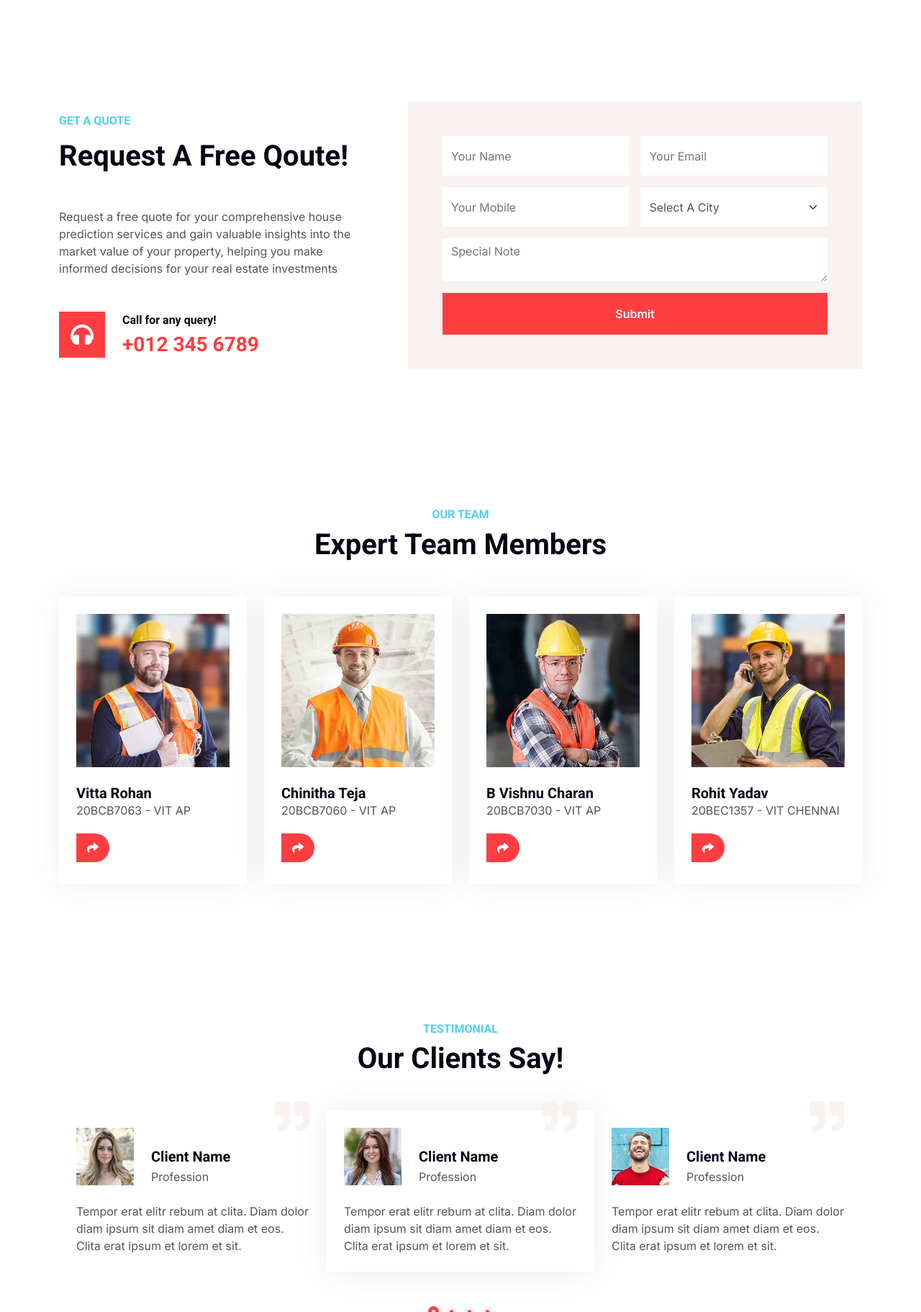
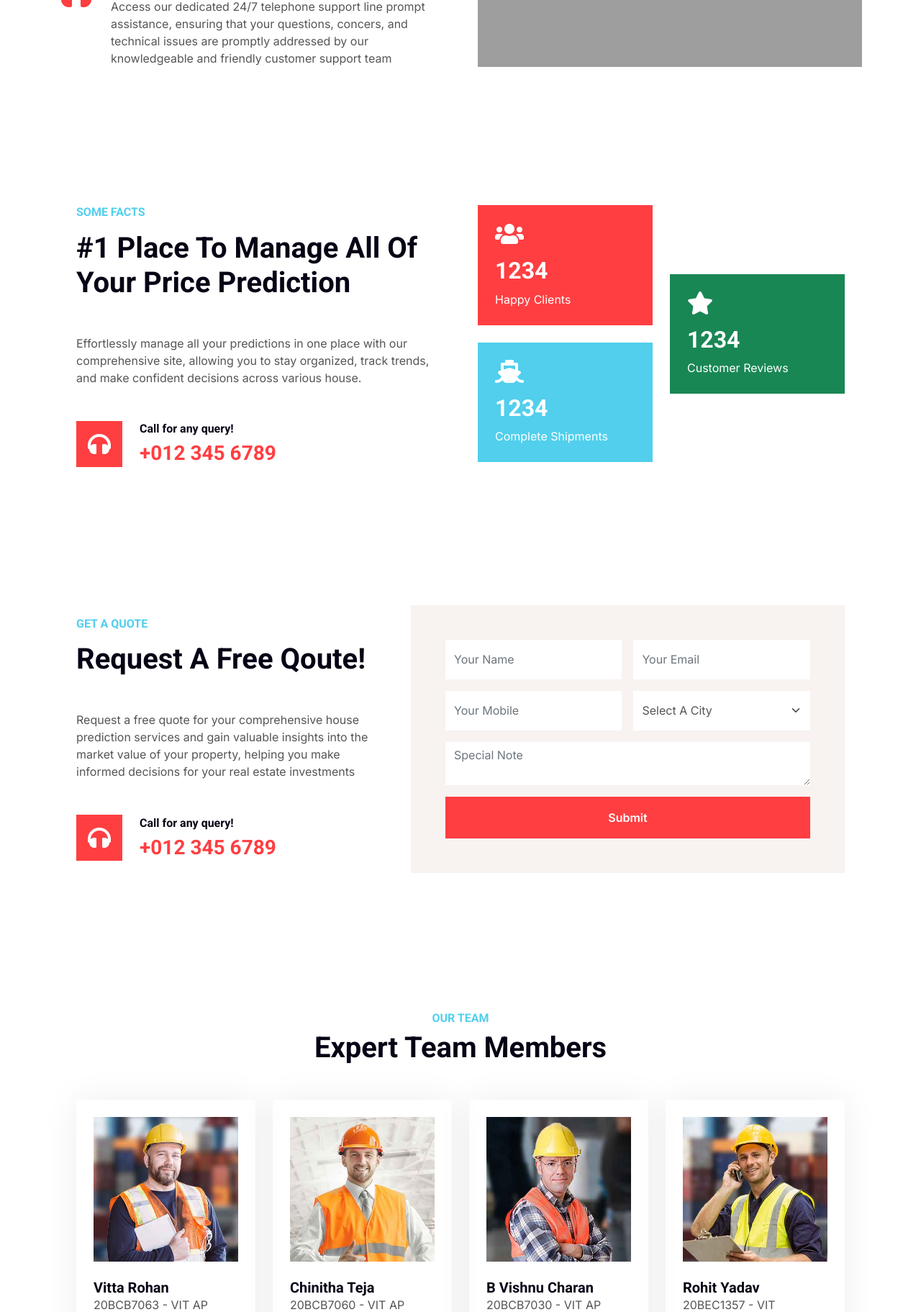
Before and after one commit to Teja-07/Data-Analytics-Project-2023, a Flask app: page / in a window 1280 px wide. Shown: the part 4677-6500 px from the top of the page at 72% size. Run offline with Flask 3, Linux system fonts and the light colour scheme; some libraries are stand-ins or nearby versions; grey boxes are pictures that could not be loaded.

Commit message:
index.html

```diff
--- a/da_project/templates/index.html
+++ b/da_project/templates/index.html
@@ -60,7 +60,7 @@
                         <a href="price.html" class="dropdown-item">Pricing Plan</a>
                         <a href="feature.html" class="dropdown-item">Features</a>
                         <a href="team.html" class="dropdown-item">Our Team</a>
-                        <a href="testimonial.html" class="dropdown-item">Testimonial</a>
+                        <a href="testimonial.html" class="dropdown-item">Dashboard/Story</a>
                     </div>
                 </div>
                 <a href="contact.html" class="nav-item nav-link">Contact</a>
@@ -142,49 +142,99 @@
     <!-- About End -->
 
 
-    <!-- Fact Start -->
-    <div class="container-xxl py-5">
+    <!-- Dashboard and Story Start -->
+    <div class="container-xxl py-5 wow fadeInUp" data-wow-delay="0.1s">
         <div class="container py-5">
-            <div class="row g-5">
-                <div class="col-lg-6 wow fadeInUp" data-wow-delay="0.1s">
-                    <h6 class="text-secondary text-uppercase mb-3">Some Facts</h6>
-                    <h1 class="mb-5">#1 Place To Manage All Of Your Price Prediction</h1>
-                    <p class="mb-5">Effortlessly manage all your predictions in one place with our comprehensive site, allowing you to stay organized, track trends, and make confident decisions across various house.</p>
-                    <div class="d-flex align-items-center">
-                        <i class="fa fa-headphones fa-2x flex-shrink-0 bg-primary p-3 text-white"></i>
-                        <div class="ps-4">
-                            <h6>Call for any query!</h6>
-                            <h3 class="text-primary m-0">+012 345 6789</h3>
-                        </div>
-                    </div>
+            <div class="text-center">
+                <h6 class="text-secondary text-uppercase">Testimonial</h6>
+                <h1 class="mb-0">Dashboard</h1>
+            </div>
+            <div class='tableauPlaceholder' id='viz1688106245954' style='position: relative'>
+                <noscript>
+                    <a href='#'>
+                        <img alt='House Price Prediction using Tableau ' src='https:&#47;&#47;public.tableau.com&#47;static&#47;images&#47;pr&#47;project_House_Price_Prediction&#47;HousePricePrediction&#47;1_rss.png' style='border: none' />
+                    </a>
+                </noscript>
+                <object class='tableauViz'  style='display:none;'>
+                    <param name='host_url' value='https%3A%2F%2Fpublic.tableau.com%2F' />
+                    <param name='embed_code_version' value='3' />
+                    <param name='site_root' value='' />
+                    <param name='name' value='project_House_Price_Prediction&#47;HousePricePrediction' />
+                    <param name='tabs' value='no' />
+                    <param name='toolbar' value='yes' />
+                    <param name='static_image' value='https:&#47;&#47;public.tableau.com&#47;static&#47;images&#47;pr&#47;project_House_Price_Prediction&#47;HousePricePrediction&#47;1.png' />
+                    <param name='animate_transition' value='yes' />
+                    <param name='display_static_image' value='yes' />
+                    <param name='display_spinner' value='yes' />
+                    <param name='display_overlay' value='yes' />
+                    <param name='display_count' value='yes' />
+                    <param name='language' value='en-US' />
+                </object>
+            </div>
+            <script type='text/javascript'>
+                var divElement = document.getElementById('viz1688106245954');
+                var vizElement = divElement.getElementsByTagName('object')[0];
+                if ( divElement.offsetWidth > 800 ) { vizElement.style.width='1500px';vizElement.style.height='877px';} else if ( divElement.offsetWidth > 500 ) { vizElement.style.width='1500px';vizElement.style.height='877px';} else { vizElement.style.width='100%';vizElement.style.height='2277px';}
+                var scriptElement = document.createElement('script');
+                scriptElement.src = 'https://public.tableau.com/javascripts/api/viz_v1.js';
+                vizElement.parentNode.insertBefore(scriptElement, vizElement);
+            </script>
+            <br>
+            <br>
+            <p class="mb-5">
+                1. It has been observed that the average price for the dataset that was provided is <b>11,841,242</b>.
+                <br>
+                2. The average area for the dataset is <b>1,264</b>.
+                <br>
+                3. From the plot between Price and Area for all top 30 locations for many locations have more price compared to the area that present for the sale. Hence it can be said that price of the flats will be high in those places compared to other.
+                <br>
+                4. It can said that the in many cities even 1BHK or 2BHK homes are also at very high cost as although the total bed in those area are less but the cost is very high.
+                <br>
+                5. Unit price in most of the area are much more than what is expected. Unit price in those area does not fall under the quantile ranges. There are many values that are present in the outliers.
+                <br>
+                6. It has been observed that most of cities that have high unit price are from Mumbai city. Hence it can be said that Mumbai have high unit price compared to other.
+                <br>
+                7. Noida and New town are the locations were more cafeteria's and Car parking are present. Although unit price in those areas are less.
+                <br>
+                8. Noida and New town also provide people with more amenities like Gymnasium.
+                <br>
+            </p>
+        </div>
+        <div class="container py-5">
+            <div class="text-center">
+                <h1 class="mb-0">Story</h1>
+                <div class='tableauPlaceholder' id='viz1688112027251' style='position: relative'>
+                    <noscript>
+                        <a href='#'>
+                            <img alt='House Price Prediction using Tableau ' src='https:&#47;&#47;public.tableau.com&#47;static&#47;images&#47;Ho&#47;House_Price_Prediction_Tableau&#47;HousePricePredictionStory&#47;1_rss.png' style='border: none' />
+                        </a>
+                    </noscript>
+                    <object class='tableauViz'  style='display:none;'>
+                        <param name='host_url' value='https%3A%2F%2Fpublic.tableau.com%2F' />
+                        <param name='embed_code_version' value='3' />
+                        <param name='site_root' value='' />
+                        <param name='name' value='House_Price_Prediction_Tableau&#47;HousePricePredictionStory' />
+                        <param name='tabs' value='no' />
+                        <param name='toolbar' value='yes' />
+                        <param name='static_image' value='https:&#47;&#47;public.tableau.com&#47;static&#47;images&#47;Ho&#47;House_Price_Prediction_Tableau&#47;HousePricePredictionStory&#47;1.png' />
+                        <param name='animate_transition' value='yes' />
+                        <param name='display_static_image' value='yes' />
+                        <param name='display_spinner' value='yes' />
+                        <param name='display_overlay' value='yes' />
+                        <param name='display_count' value='yes' />
+                        <param name='language' value='en-US' />
+                    </object>
                 </div>
-                <div class="col-lg-6">
-                    <div class="row g-4 align-items-center">
-                        <div class="col-sm-6">
-                            <div class="bg-primary p-4 mb-4 wow fadeIn" data-wow-delay="0.3s">
-                                <i class="fa fa-users fa-2x text-white mb-3"></i>
-                                <h2 class="text-white mb-2" data-toggle="counter-up">1234</h2>
-                                <p class="text-white mb-0">Happy Clients</p>
-                            </div>
-                            <div class="bg-secondary p-4 wow fadeIn" data-wow-delay="0.5s">
-                                <i class="fa fa-ship fa-2x text-white mb-3"></i>
-                                <h2 class="text-white mb-2" data-toggle="counter-up">1234</h2>
-                                <p class="text-white mb-0">Complete Shipments</p>
-                            </div>
-                        </div>
-                        <div class="col-sm-6">
-                            <div class="bg-success p-4 wow fadeIn" data-wow-delay="0.7s">
-                                <i class="fa fa-star fa-2x text-white mb-3"></i>
-                                <h2 class="text-white mb-2" data-toggle="counter-up">1234</h2>
-                                <p class="text-white mb-0">Customer Reviews</p>
-                            </div>
-                        </div>
-                    </div>
-                </div>
-            </div>
-        </div>
+                <script type='text/javascript'>
+                    var divElement = document.getElementById('viz1688112027251');
+                    var vizElement = divElement.getElementsByTagName('object')[0];
+                    vizElement.style.width='1500px';vizElement.style.height='827px';
+                    var scriptElement = document.createElement('script');
+                    scriptElement.src = 'https://public.tableau.com/javascripts/api/viz_v1.js';
+                    vizElement.parentNode.insertBefore(scriptElement, vizElement);
+                </script>
     </div>
-    <!-- Fact End -->
+    <!-- Dashboard and Story End -->
 
 
     <!-- Service Start -->
@@ -372,6 +422,51 @@
     <!-- Pricing End -->
 
 
+    <!-- Fact Start -->
+    <div class="container-xxl py-5">
+        <div class="container py-5">
+            <div class="row g-5">
+                <div class="col-lg-6 wow fadeInUp" data-wow-delay="0.1s">
+                    <h6 class="text-secondary text-uppercase mb-3">Some Facts</h6>
+                    <h1 class="mb-5">#1 Place To Manage All Of Your Price Prediction</h1>
+                    <p class="mb-5">Effortlessly manage all your predictions in one place with our comprehensive site, allowing you to stay organized, track trends, and make confident decisions across various house.</p>
+                    <div class="d-flex align-items-center">
+                        <i class="fa fa-headphones fa-2x flex-shrink-0 bg-primary p-3 text-white"></i>
+                        <div class="ps-4">
+                            <h6>Call for any query!</h6>
+                            <h3 class="text-primary m-0">+012 345 6789</h3>
+                        </div>
+                    </div>
+                </div>
+                <div class="col-lg-6">
+                    <div class="row g-4 align-items-center">
+                        <div class="col-sm-6">
+                            <div class="bg-primary p-4 mb-4 wow fadeIn" data-wow-delay="0.3s">
+                                <i class="fa fa-users fa-2x text-white mb-3"></i>
+                                <h2 class="text-white mb-2" data-toggle="counter-up">1234</h2>
+                                <p class="text-white mb-0">Happy Clients</p>
+                            </div>
+                            <div class="bg-secondary p-4 wow fadeIn" data-wow-delay="0.5s">
+                                <i class="fa fa-ship fa-2x text-white mb-3"></i>
+                                <h2 class="text-white mb-2" data-toggle="counter-up">1234</h2>
+                                <p class="text-white mb-0">Complete Shipments</p>
+                            </div>
+                        </div>
+                        <div class="col-sm-6">
+                            <div class="bg-success p-4 wow fadeIn" data-wow-delay="0.7s">
+                                <i class="fa fa-star fa-2x text-white mb-3"></i>
+                                <h2 class="text-white mb-2" data-toggle="counter-up">1234</h2>
+                                <p class="text-white mb-0">Customer Reviews</p>
+                            </div>
+                        </div>
+                    </div>
+                </div>
+            </div>
+        </div>
+    </div>
+    <!-- Fact End -->
+
+
     <!-- Quote Start -->
     <div class="container-xxl py-5">
         <div class="container py-5">
@@ -510,62 +605,7 @@
     <!-- Team End -->
 
 
-    <!-- Testimonial Start -->
-    <div class="container-xxl py-5 wow fadeInUp" data-wow-delay="0.1s">
-        <div class="container py-5">
-            <div class="text-center">
-                <h6 class="text-secondary text-uppercase">Testimonial</h6>
-                <h1 class="mb-0">Our Clients Say!</h1>
-            </div>
-            <div class="owl-carousel testimonial-carousel wow fadeInUp" data-wow-delay="0.1s">
-                <div class="testimonial-item p-4 my-5">
-                    <i class="fa fa-quote-right fa-3x text-light position-absolute top-0 end-0 mt-n3 me-4"></i>
-                    <div class="d-flex align-items-end mb-4">
-                        <img class="img-fluid flex-shrink-0" src="static/img/testimonial-1.jpg" style="width: 80px; height: 80px;">
-                        <div class="ms-4">
-                            <h5 class="mb-1">Client Name</h5>
-                            <p class="m-0">Profession</p>
-                        </div>
-                    </div>
-                    <p class="mb-0">Tempor erat elitr rebum at clita. Diam dolor diam ipsum sit diam amet diam et eos. Clita erat ipsum et lorem et sit.</p>
-                </div>
-                <div class="testimonial-item p-4 my-5">
-                    <i class="fa fa-quote-right fa-3x text-light position-absolute top-0 end-0 mt-n3 me-4"></i>
-                    <div class="d-flex align-items-end mb-4">
-                        <img class="img-fluid flex-shrink-0" src="static/img/testimonial-2.jpg" style="width: 80px; height: 80px;">
-                        <div class="ms-4">
-                            <h5 class="mb-1">Client Name</h5>
-                            <p class="m-0">Profession</p>
-                        </div>
-                    </div>
-                    <p class="mb-0">Tempor erat elitr rebum at clita. Diam dolor diam ipsum sit diam amet diam et eos. Clita erat ipsum et lorem et sit.</p>
-                </div>
-                <div class="testimonial-item p-4 my-5">
-                    <i class="fa fa-quote-right fa-3x text-light position-absolute top-0 end-0 mt-n3 me-4"></i>
-                    <div class="d-flex align-items-end mb-4">
-                        <img class="img-fluid flex-shrink-0" src="static/img/testimonial-3.jpg" style="width: 80px; height: 80px;">
-                        <div class="ms-4">
-                            <h5 class="mb-1">Client Name</h5>
-                            <p class="m-0">Profession</p>
-                        </div>
-                    </div>
-                    <p class="mb-0">Tempor erat elitr rebum at clita. Diam dolor diam ipsum sit diam amet diam et eos. Clita erat ipsum et lorem et sit.</p>
-                </div>
-                <div class="testimonial-item p-4 my-5">
-                    <i class="fa fa-quote-right fa-3x text-light position-absolute top-0 end-0 mt-n3 me-4"></i>
-                    <div class="d-flex align-items-end mb-4">
-                        <img class="img-fluid flex-shrink-0" src="static/img/testimonial-4.jpg" style="width: 80px; height: 80px;">
-                        <div class="ms-4">
-                            <h5 class="mb-1">Client Name</h5>
-                            <p class="m-0">Profession</p>
-                        </div>
-                    </div>
-                    <p class="mb-0">Tempor erat elitr rebum at clita. Diam dolor diam ipsum sit diam amet diam et eos. Clita erat ipsum et lorem et sit.</p>
-                </div>
-            </div>
-        </div>
-    </div>
-    <!-- Testimonial End -->
+
 
 
     <!-- Footer Start -->
```
